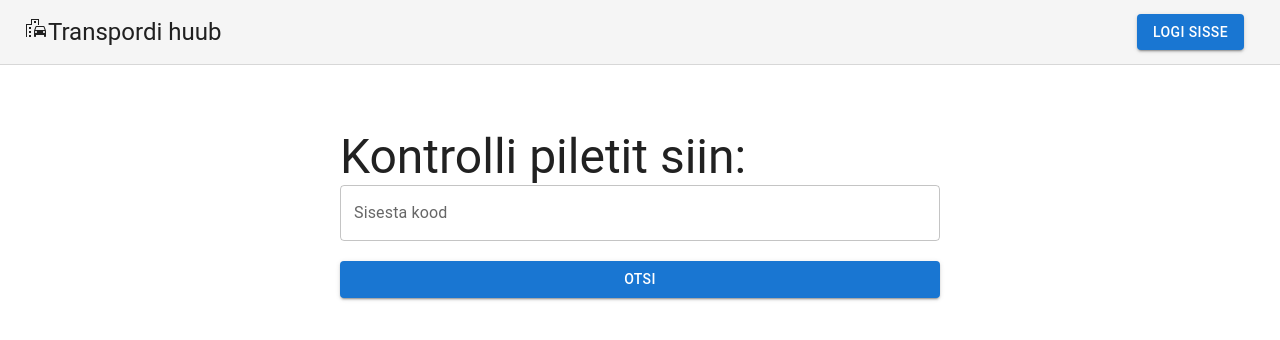
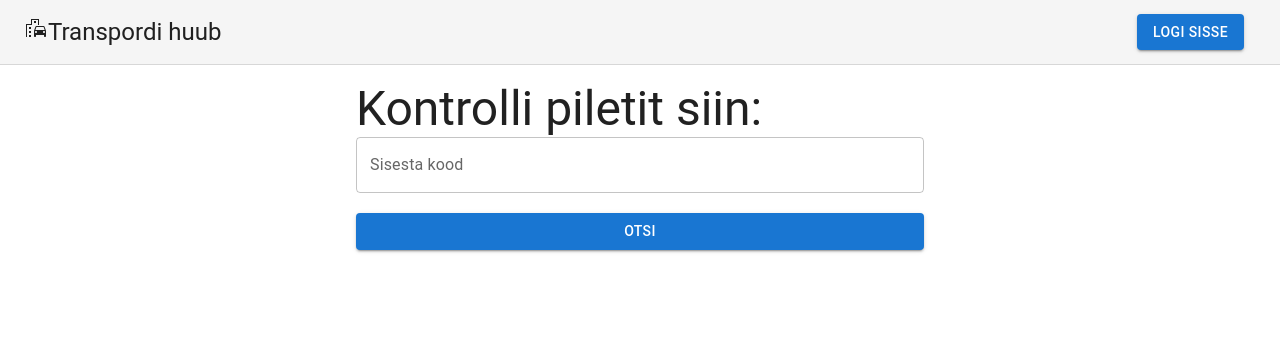
Before and after one commit to Rbr4t/PiletASI, a React (Vite) app in the folder frontend/: page /valideeri in a window 1280 px wide. Shown: the top 340 px of the page. Built offline with nearby package versions, Linux system fonts and the light colour scheme; the HTML template or start-up script is replaced by a standard one.

Commit message:
Logimine ja registreerimine töötab funktsionaalne, marsruutide otsimine järgmine

```diff
--- a/frontend/src/lehed/Login.jsx
+++ b/frontend/src/lehed/Login.jsx
@@ -13,6 +13,7 @@ import {
   Typography,
   Container,
 } from "@mui/material";
+import {} from "react-router-dom";
 
 // TODO remove, this demo shouldn't need to reset the theme.
 const defaultTheme = createTheme();
@@ -21,10 +22,32 @@ export default function SignIn() {
   const handleSubmit = (event) => {
     event.preventDefault();
     const data = new FormData(event.currentTarget);
-    console.log({
+    const formData = {
       email: data.get("email"),
-      password: data.get("password"),
-    });
+      parool: data.get("parool"),
+    };
+    const sendReg = async () => {
+      try {
+        const response = await fetch("/auth/login", {
+          method: "POST",
+          headers: {
+            "Content-Type": "application/json",
+          },
+          body: JSON.stringify(formData),
+        });
+
+        if (response.ok) {
+          console.log(response);
+          console.log("here");
+          window.location.href = "/";
+        } else {
+          throw new Error("Network response was not ok");
+        }
+      } catch (error) {
+        console.error("Error:", error);
+      }
+    };
+    sendReg();
   };
 
   return (
@@ -65,7 +88,7 @@ export default function SignIn() {
               margin="normal"
               required
               fullWidth
-              name="password"
+              name="parool"
               label="Parool"
               type="password"
               id="password"
--- a/frontend/src/lehed/Registreeri.jsx
+++ b/frontend/src/lehed/Registreeri.jsx
@@ -32,7 +32,7 @@ export default function SignUp() {
           headers: {
             "Content-Type": "application/json",
           },
-          body: formData,
+          body: JSON.stringify(formData),
         });
         console.log(response);
         if (!response.ok) {
--- a/frontend/src/lehed/ValideeriPilet.jsx
+++ b/frontend/src/lehed/ValideeriPilet.jsx
@@ -13,17 +13,29 @@ import { useState } from "react";
 
 export default function ValideeriPilet() {
   const defaultTheme = createTheme();
-  const [kood, setKood] = useState("");
   const [andmed, setAndmed] = useState(null);
   const [error, setError] = useState(null);
 
-  const handleChange = (event) => {
-    setKood(event.target.value);
-  };
-
   const handleSubmit = (event) => {
     event.preventDefault();
-    // fetchData();
+
+    const data = new FormData(event.currentTarget);
+    const id = data.get("id");
+    const sendReg = async () => {
+      try {
+        const response = await fetch(`/api/valideeri/${id}`);
+
+        if (response.ok) {
+          setAndmed("Valideeritud, kehtiv kuni: ");
+        } else {
+          setAndmed("Pole enam valiidne");
+          throw new Error("Network response was not ok");
+        }
+      } catch (error) {
+        console.error("Error:", error);
+      }
+    };
+    sendReg();
   };
 
   return (
@@ -36,33 +48,29 @@ export default function ValideeriPilet() {
 
         <Päis />
 
-        <Container
-          disableGutters
-          maxWidth="sm"
-          component="main"
-          sx={{ pt: 8, pb: 6 }}
-        >
+        <Container maxWidth="sm" component="main" style={{ padding: "1rem" }}>
           <Typography variant="h3">Kontrolli piletit siin: </Typography>
-          <Grid container direction="column">
+          <Grid
+            container
+            direction="column"
+            component="form"
+            onSubmit={handleSubmit}
+          >
             <TextField
+              id="id"
+              name="id"
               label="Sisesta kood"
               variant="outlined"
-              value={kood}
-              onChange={handleChange}
               style={{ marginBottom: "20px" }}
             />
-            <Button variant="contained" onClick={handleSubmit}>
+            <Button variant="contained" type="submit">
               Otsi
             </Button>
-            {error && (
-              <Typography variant="body1" color="error">
-                Error: {error}
-              </Typography>
-            )}
+
             {andmed && (
               <div>
                 <Typography variant="h6" gutterBottom>
-                  Data:
+                  {andmed}
                 </Typography>
               </div>
             )}
```
Also changed, not shown: 2 other files (tests, documents, lock files or other folders).
